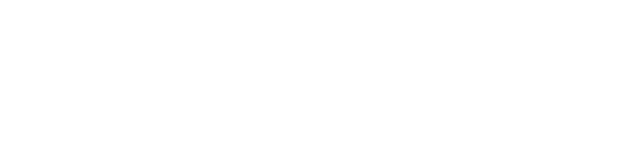
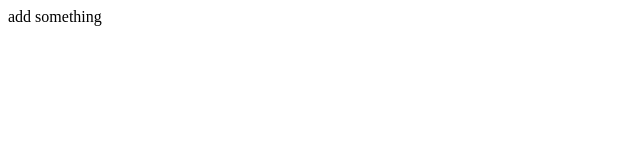
Before and after one commit to wooheojung/web, a plain HTML site: page index.html in a window 1280 px wide. Shown: the whole page, without its empty margins (0-640 px from the left). Drawn offline with Linux system fonts and the light colour scheme.

Commit message:
second commit

```diff
--- a/index.html
+++ b/index.html
@@ -9,7 +9,9 @@
 <body>
     <div id="wrap">
         <div class="header main">
-
+            <div class="add">
+                add something
+            </div>
         </div>
 
     </div>
```
Also changed, not shown: 1 other file.
